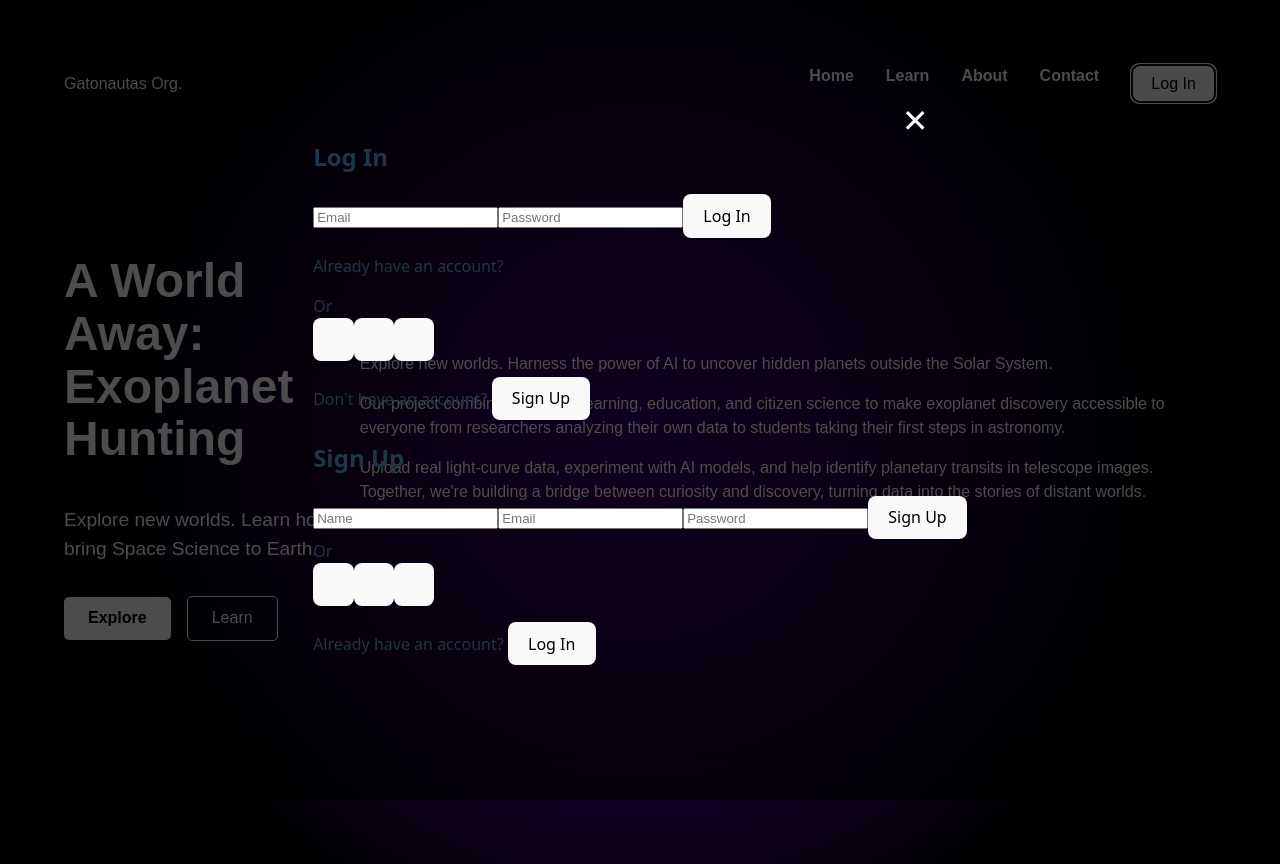
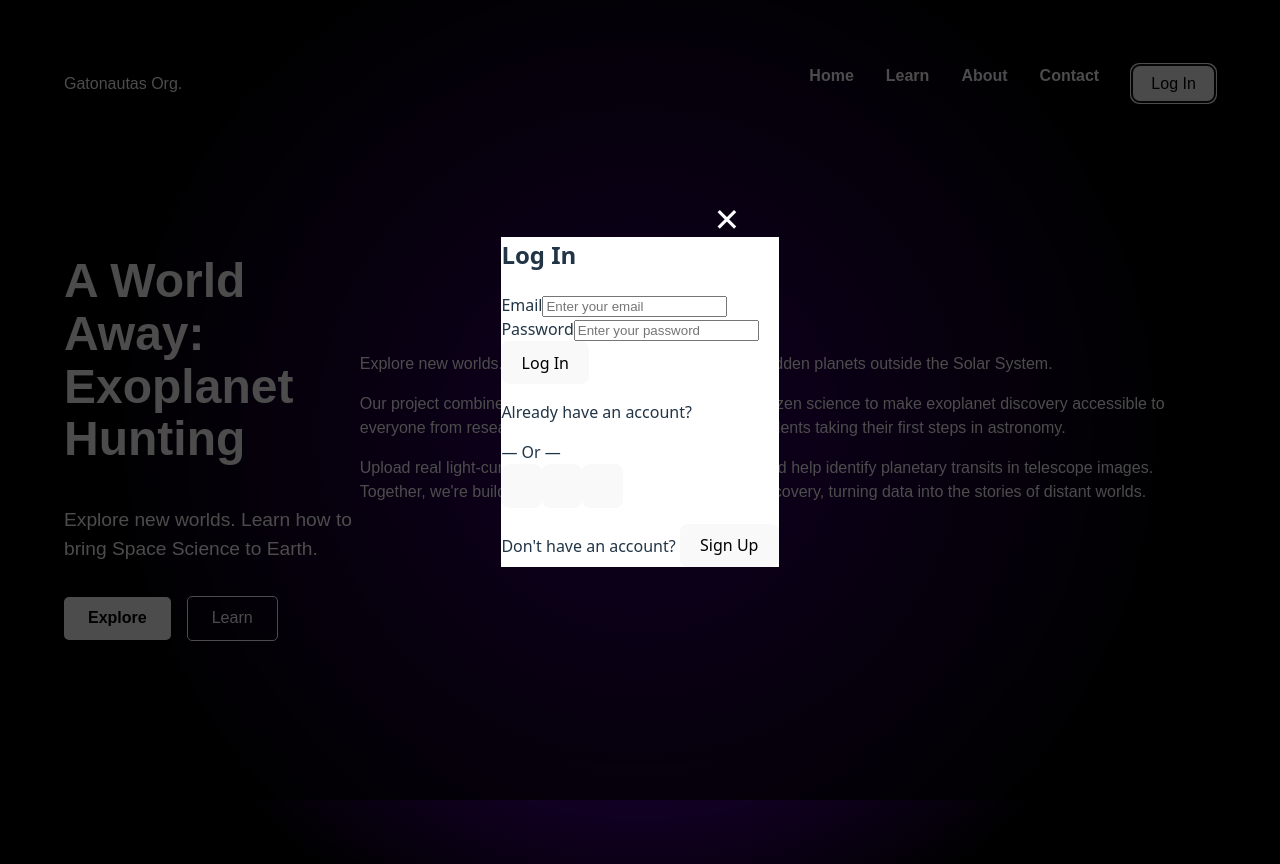
Before and after one commit to Mykaell-Max/Gatonautas, a React (Vite) app in the folder web/front-end/: page / in a window 1280 px wide. Both pictures are taken after a click on the button "Log In". Built offline with nearby package versions, Linux system fonts and the light colour scheme.

Commit message:
alteração pop-up

```diff
--- a/web/front-end/src/components/AuthCard.tsx
+++ b/web/front-end/src/components/AuthCard.tsx
@@ -4,48 +4,60 @@ export default function AuthCard() {
   const [flipped, setFlipped] = useState(false);
 
   return (
-    <div className="w-[400px] h-[520px] [perspective:1000px]">
+    <div className="w-[420px] h-[580px] relative">
+      {/* LOGIN CARD */}
+      {!flipped && (
         <div
-        className={`relative w-full h-full transition-transform duration-700 [transform-style:preserve-3d] ${
-          flipped ? "[transform:rotateY(180deg)]" : ""
-        }`}
+          className="absolute w-full h-full rounded-3xl shadow-2xl p-10 flex flex-col"
+          style={{ backgroundColor: '#ffffff' }}
         >
-        {/* LOGIN CARD */}
-        <div className="absolute w-full h-full bg-white rounded-3xl shadow-2xl p-8 [backface-visibility:hidden] flex flex-col">
-          <h2 className="text-3xl font-bold text-center mb-8">Log In</h2>
+          <h2 className="text-4xl font-bold text-center mb-8 text-gray-900">Log In</h2>
 
-          <div className="flex flex-col gap-4 flex-1">
+          <div className="flex flex-col gap-5 flex-1">
+            <div>
+              <label className="block text-sm font-semibold text-gray-700 mb-2">Email</label>
               <input
                 type="email"
-              placeholder="Email"
-              className="p-3 border border-gray-300 rounded-lg w-full focus:outline-none focus:border-purple-500 transition"
+                placeholder="Enter your email"
+                className="p-3 border-2 border-gray-300 rounded-xl w-full focus:outline-none focus:border-purple-500 transition text-gray-900"
               />
+            </div>
+
+            <div>
+              <label className="block text-sm font-semibold text-gray-700 mb-2">Password</label>
               <input
                 type="password"
-              placeholder="Password"
-              className="p-3 border border-gray-300 rounded-lg w-full focus:outline-none focus:border-purple-500 transition"
+                placeholder="Enter your password"
+                className="p-3 border-2 border-gray-300 rounded-xl w-full focus:outline-none focus:border-purple-500 transition text-gray-900"
               />
+            </div>
 
-            <button className="bg-black text-white w-full py-3 rounded-lg hover:bg-gray-800 transition font-semibold mt-2">
+            <button className="bg-black text-white w-full py-3 rounded-xl hover:bg-gray-800 transition font-semibold text-lg mt-2">
               Log In
             </button>
 
-            <p className="text-center text-sm text-gray-600 mt-2">
+            <p className="text-center text-sm text-gray-600 mt-1">
               Already have an account?
             </p>
 
-            <div className="text-center text-sm text-gray-500 my-2">Or</div>
+            <div className="text-center text-sm text-gray-400 my-1">— Or —</div>
 
             {/* Social Login Buttons */}
-            <div className="flex gap-3 justify-center">
-              <button className="w-12 h-12 border border-gray-300 rounded-lg flex items-center justify-center hover:bg-gray-50 transition">
-                <svg className="w-5 h-5" viewBox="0 0 24 24">
+            <div className="flex gap-4 justify-center">
+              <button
+                className="w-14 h-14 border-2 border-gray-300 rounded-xl flex items-center justify-center hover:bg-gray-50 hover:border-purple-400 transition"
+                title="Login with Facebook"
+              >
+                <svg className="w-6 h-6" viewBox="0 0 24 24">
                   <path fill="#1877F2" d="M24 12.073c0-6.627-5.373-12-12-12s-12 5.373-12 12c0 5.99 4.388 10.954 10.125 11.854v-8.385H7.078v-3.47h3.047V9.43c0-3.007 1.792-4.669 4.533-4.669 1.312 0 2.686.235 2.686.235v2.953H15.83c-1.491 0-1.956.925-1.956 1.874v2.25h3.328l-.532 3.47h-2.796v8.385C19.612 23.027 24 18.062 24 12.073z"/>
                 </svg>
               </button>
 
-              <button className="w-12 h-12 border border-gray-300 rounded-lg flex items-center justify-center hover:bg-gray-50 transition">
-                <svg className="w-5 h-5" viewBox="0 0 24 24">
+              <button
+                className="w-14 h-14 border-2 border-gray-300 rounded-xl flex items-center justify-center hover:bg-gray-50 hover:border-purple-400 transition"
+                title="Login with Google"
+              >
+                <svg className="w-6 h-6" viewBox="0 0 24 24">
                   <path fill="#EA4335" d="M22.56 12.25c0-.78-.07-1.53-.2-2.25H12v4.26h5.92c-.26 1.37-1.04 2.53-2.21 3.31v2.77h3.57c2.08-1.92 3.28-4.74 3.28-8.09z"/>
                   <path fill="#4285F4" d="M12 23c2.97 0 5.46-.98 7.28-2.66l-3.57-2.77c-.98.66-2.23 1.06-3.71 1.06-2.86 0-5.29-1.93-6.16-4.53H2.18v2.84C3.99 20.53 7.7 23 12 23z"/>
                   <path fill="#FBBC05" d="M5.84 14.09c-.22-.66-.35-1.36-.35-2.09s.13-1.43.35-2.09V7.07H2.18C1.43 8.55 1 10.22 1 12s.43 3.45 1.18 4.93l2.85-2.22.81-.62z"/>
@@ -53,9 +65,12 @@ export default function AuthCard() {
                 </svg>
               </button>
 
-              <button className="w-12 h-12 border border-gray-300 rounded-lg flex items-center justify-center hover:bg-gray-50 transition">
-                <svg className="w-5 h-5" viewBox="0 0 24 24">
-                  <path fill="#000" d="M12 2C6.477 2 2 6.477 2 12c0 4.991 3.657 9.128 8.438 9.879V14.89h-2.54V12h2.54V9.797c0-2.506 1.492-3.89 3.777-3.89 1.094 0 2.238.195 2.238.195v2.46h-1.26c-1.243 0-1.63.771-1.63 1.562V12h2.773l-.443 2.89h-2.33v6.989C18.343 21.129 22 16.99 22 12c0-5.523-4.477-10-10-10z"/>
+              <button
+                className="w-14 h-14 border-2 border-gray-300 rounded-xl flex items-center justify-center hover:bg-gray-50 hover:border-purple-400 transition"
+                title="Login with Apple"
+              >
+                <svg className="w-6 h-6" viewBox="0 0 24 24">
+                  <path fill="#000" d="M17.05 20.28c-.98.95-2.05.8-3.08.35-1.09-.46-2.09-.48-3.24 0-1.44.62-2.2.44-3.06-.35C2.79 15.25 3.51 7.59 9.05 7.31c1.35.07 2.29.74 3.08.8 1.18-.24 2.31-.93 3.57-.84 1.51.12 2.65.72 3.4 1.8-3.12 1.87-2.38 5.98.48 7.13-.57 1.5-1.31 2.99-2.54 4.09l.01-.01zM12.03 7.25c-.15-2.23 1.66-4.07 3.74-4.25.29 2.58-2.34 4.5-3.74 4.25z"/>
                 </svg>
               </button>
             </div>
@@ -65,50 +80,72 @@ export default function AuthCard() {
             Don't have an account?{" "}
             <button
               onClick={() => setFlipped(true)}
-              className="text-purple-600 font-semibold hover:underline"
+              className="text-purple-600 font-bold hover:underline"
             >
               Sign Up
             </button>
           </p>
         </div>
+      )}
 
       {/* SIGN UP CARD */}
-        <div className="absolute w-full h-full bg-white rounded-3xl shadow-2xl p-8 [backface-visibility:hidden] [transform:rotateY(180deg)] flex flex-col">
-          <h2 className="text-3xl font-bold text-center mb-8">Sign Up</h2>
+      {flipped && (
+        <div
+          className="absolute w-full h-full rounded-3xl shadow-2xl p-10 flex flex-col"
+          style={{ backgroundColor: '#ffffff' }}
+        >
+          <h2 className="text-4xl font-bold text-center mb-8 text-gray-900">Sign Up</h2>
 
-          <div className="flex flex-col gap-4 flex-1">
+          <div className="flex flex-col gap-5 flex-1">
+            <div>
+              <label className="block text-sm font-semibold text-gray-700 mb-2">Name</label>
               <input
                 type="text"
-              placeholder="Name"
-              className="p-3 border border-gray-300 rounded-lg w-full focus:outline-none focus:border-purple-500 transition"
+                placeholder="Enter your name"
+                className="p-3 border-2 border-gray-300 rounded-xl w-full focus:outline-none focus:border-purple-500 transition text-gray-900"
               />
+            </div>
+
+            <div>
+              <label className="block text-sm font-semibold text-gray-700 mb-2">Email</label>
               <input
                 type="email"
-              placeholder="Email"
-              className="p-3 border border-gray-300 rounded-lg w-full focus:outline-none focus:border-purple-500 transition"
+                placeholder="Enter your email"
+                className="p-3 border-2 border-gray-300 rounded-xl w-full focus:outline-none focus:border-purple-500 transition text-gray-900"
               />
+            </div>
+
+            <div>
+              <label className="block text-sm font-semibold text-gray-700 mb-2">Password</label>
               <input
                 type="password"
-              placeholder="Password"
-              className="p-3 border border-gray-300 rounded-lg w-full focus:outline-none focus:border-purple-500 transition"
+                placeholder="Create a password"
+                className="p-3 border-2 border-gray-300 rounded-xl w-full focus:outline-none focus:border-purple-500 transition text-gray-900"
               />
+            </div>
 
-            <button className="bg-black text-white w-full py-3 rounded-lg hover:bg-gray-800 transition font-semibold mt-2">
+            <button className="bg-black text-white w-full py-3 rounded-xl hover:bg-gray-800 transition font-semibold text-lg mt-2">
               Sign Up
             </button>
 
-            <div className="text-center text-sm text-gray-500 my-2">Or</div>
+            <div className="text-center text-sm text-gray-400 my-1">— Or —</div>
 
             {/* Social Signup Buttons */}
-            <div className="flex gap-3 justify-center">
-              <button className="w-12 h-12 border border-gray-300 rounded-lg flex items-center justify-center hover:bg-gray-50 transition">
-                <svg className="w-5 h-5" viewBox="0 0 24 24">
+            <div className="flex gap-4 justify-center">
+              <button
+                className="w-14 h-14 border-2 border-gray-300 rounded-xl flex items-center justify-center hover:bg-gray-50 hover:border-purple-400 transition"
+                title="Sign up with Facebook"
+              >
+                <svg className="w-6 h-6" viewBox="0 0 24 24">
                   <path fill="#1877F2" d="M24 12.073c0-6.627-5.373-12-12-12s-12 5.373-12 12c0 5.99 4.388 10.954 10.125 11.854v-8.385H7.078v-3.47h3.047V9.43c0-3.007 1.792-4.669 4.533-4.669 1.312 0 2.686.235 2.686.235v2.953H15.83c-1.491 0-1.956.925-1.956 1.874v2.25h3.328l-.532 3.47h-2.796v8.385C19.612 23.027 24 18.062 24 12.073z"/>
                 </svg>
               </button>
 
-              <button className="w-12 h-12 border border-gray-300 rounded-lg flex items-center justify-center hover:bg-gray-50 transition">
-                <svg className="w-5 h-5" viewBox="0 0 24 24">
+              <button
+                className="w-14 h-14 border-2 border-gray-300 rounded-xl flex items-center justify-center hover:bg-gray-50 hover:border-purple-400 transition"
+                title="Sign up with Google"
+              >
+                <svg className="w-6 h-6" viewBox="0 0 24 24">
                   <path fill="#EA4335" d="M22.56 12.25c0-.78-.07-1.53-.2-2.25H12v4.26h5.92c-.26 1.37-1.04 2.53-2.21 3.31v2.77h3.57c2.08-1.92 3.28-4.74 3.28-8.09z"/>
                   <path fill="#4285F4" d="M12 23c2.97 0 5.46-.98 7.28-2.66l-3.57-2.77c-.98.66-2.23 1.06-3.71 1.06-2.86 0-5.29-1.93-6.16-4.53H2.18v2.84C3.99 20.53 7.7 23 12 23z"/>
                   <path fill="#FBBC05" d="M5.84 14.09c-.22-.66-.35-1.36-.35-2.09s.13-1.43.35-2.09V7.07H2.18C1.43 8.55 1 10.22 1 12s.43 3.45 1.18 4.93l2.85-2.22.81-.62z"/>
@@ -116,9 +153,12 @@ export default function AuthCard() {
                 </svg>
               </button>
 
-              <button className="w-12 h-12 border border-gray-300 rounded-lg flex items-center justify-center hover:bg-gray-50 transition">
-                <svg className="w-5 h-5" viewBox="0 0 24 24">
-                  <path fill="#000" d="M12 2C6.477 2 2 6.477 2 12c0 4.991 3.657 9.128 8.438 9.879V14.89h-2.54V12h2.54V9.797c0-2.506 1.492-3.89 3.777-3.89 1.094 0 2.238.195 2.238.195v2.46h-1.26c-1.243 0-1.63.771-1.63 1.562V12h2.773l-.443 2.89h-2.33v6.989C18.343 21.129 22 16.99 22 12c0-5.523-4.477-10-10-10z"/>
+              <button
+                className="w-14 h-14 border-2 border-gray-300 rounded-xl flex items-center justify-center hover:bg-gray-50 hover:border-purple-400 transition"
+                title="Sign up with Apple"
+              >
+                <svg className="w-6 h-6" viewBox="0 0 24 24">
+                  <path fill="#000" d="M17.05 20.28c-.98.95-2.05.8-3.08.35-1.09-.46-2.09-.48-3.24 0-1.44.62-2.2.44-3.06-.35C2.79 15.25 3.51 7.59 9.05 7.31c1.35.07 2.29.74 3.08.8 1.18-.24 2.31-.93 3.57-.84 1.51.12 2.65.72 3.4 1.8-3.12 1.87-2.38 5.98.48 7.13-.57 1.5-1.31 2.99-2.54 4.09l.01-.01zM12.03 7.25c-.15-2.23 1.66-4.07 3.74-4.25.29 2.58-2.34 4.5-3.74 4.25z"/>
                 </svg>
               </button>
             </div>
@@ -128,13 +168,13 @@ export default function AuthCard() {
             Already have an account?{" "}
             <button
               onClick={() => setFlipped(false)}
-              className="text-purple-600 font-semibold hover:underline"
+              className="text-purple-600 font-bold hover:underline"
             >
               Log In
             </button>
           </p>
         </div>
-      </div>
+      )}
     </div>
   );
 }
```
Lines whose indentation alone changed are shown as unchanged.
